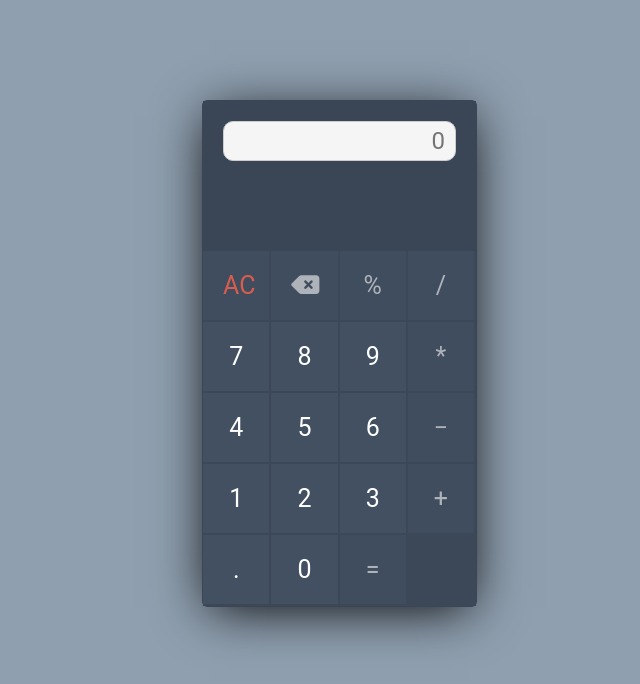
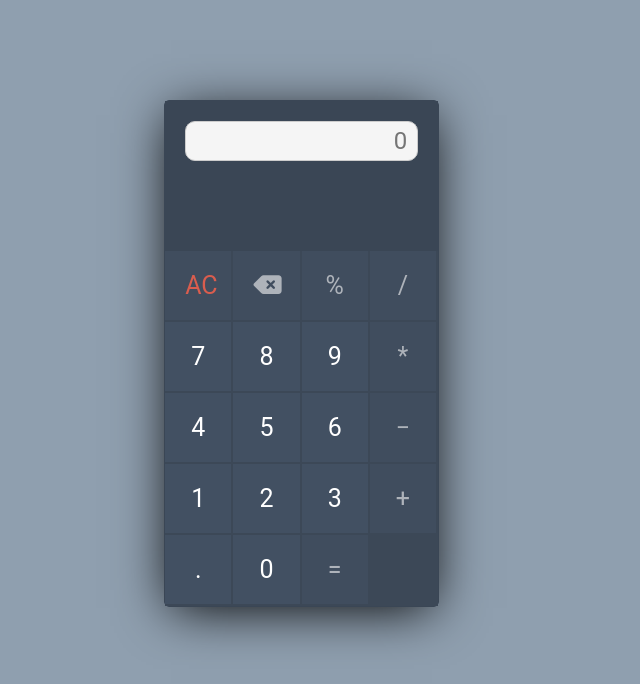
Before and after one commit to shanishaju/Simple-Calculator, a plain HTML site: page index.html in a window 1280 px wide. Shown: the whole page, without its empty margins (374-1014 px from the left). Drawn offline with Linux system fonts and the light colour scheme.

Commit message:
some design updation

```diff
--- a/style.css
+++ b/style.css
@@ -10,7 +10,7 @@
   .container {
     width: 400px;
     margin-top: 100px;
-    margin-left: 40%;
+    margin-left: 37%;
   }
 
   .calc-body {
```
